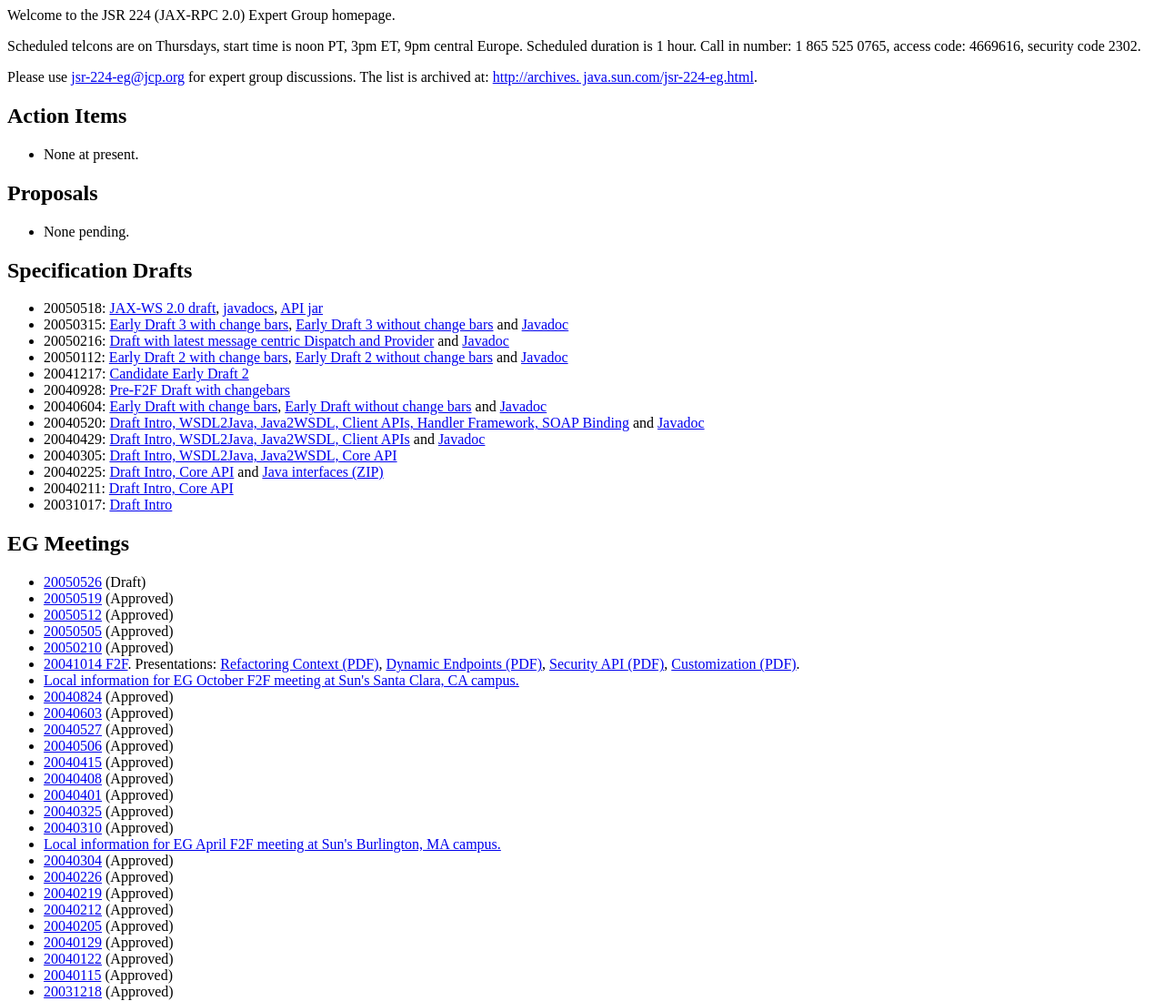
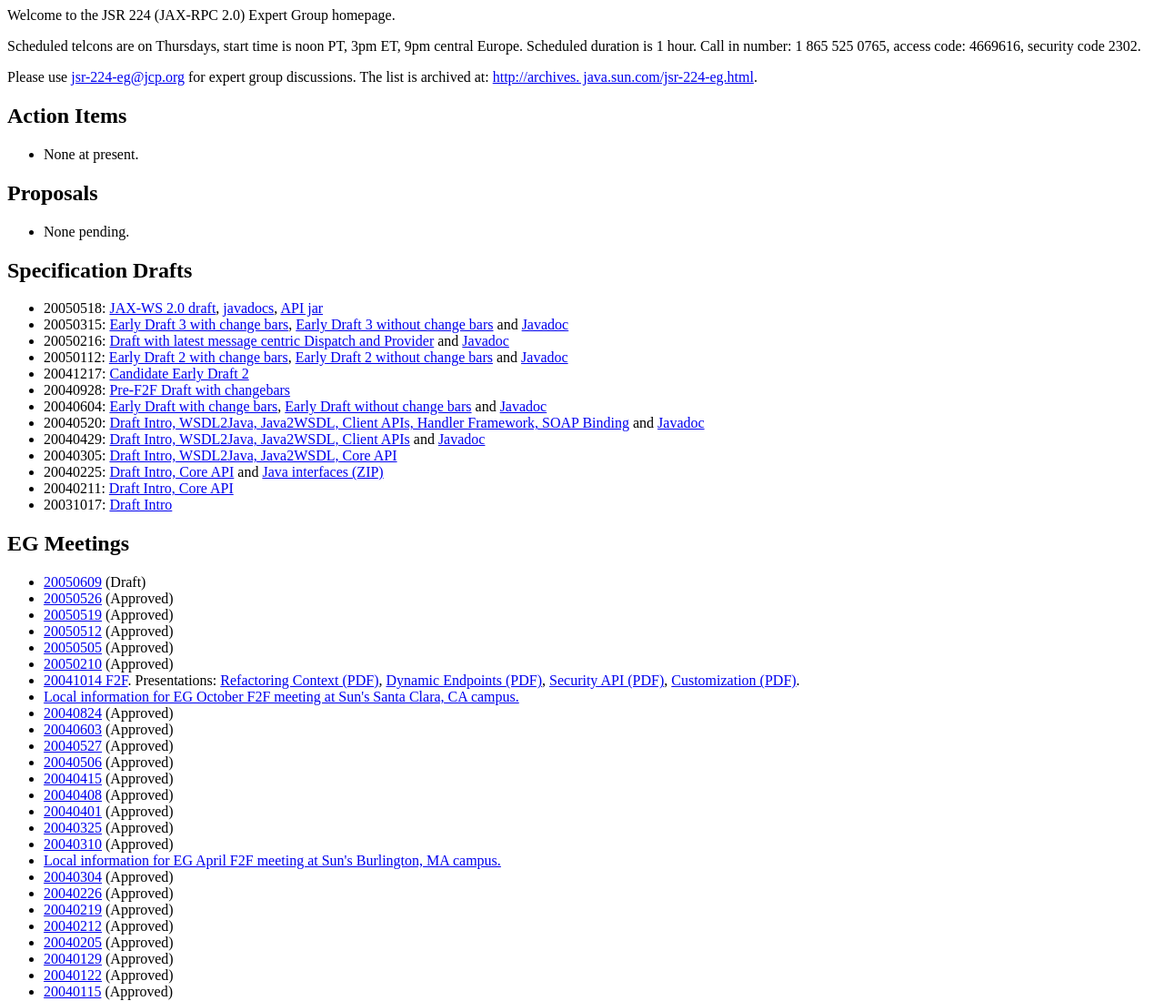
Before and after one commit to javaee/jax-ws-spec, a plain HTML site: page www/index.html in a window 1280 px wide. Shown: the top 1100 px of the page at 91% size. Drawn offline with Linux system fonts and the light colour scheme.

Commit message:
Added minutes from 6/9/05 telcon

```diff
--- a/www/index.html
+++ b/www/index.html
@@ -41,7 +41,8 @@
     </ul>
     <h2>EG Meetings</h2>
     <ul>
-        <li><a href="meetings/Minutes20050526.txt">20050526</a> (Draft)</li>
+        <li><a href="meetings/Minutes20050609.txt">20050609</a> (Draft)</li>
+        <li><a href="meetings/Minutes20050526.txt">20050526</a> (Approved)</li>
         <li><a href="meetings/Minutes20050519.txt">20050519</a> (Approved)</li>
         <li><a href="meetings/Minutes20050512.txt">20050512</a> (Approved)</li>
         <li><a href="meetings/Minutes20050505.txt">20050505</a> (Approved)</li>
```
Also changed, not shown: www/meetings/Minutes20050526.txt, www/meetings/Minutes20050609.txt (added).
